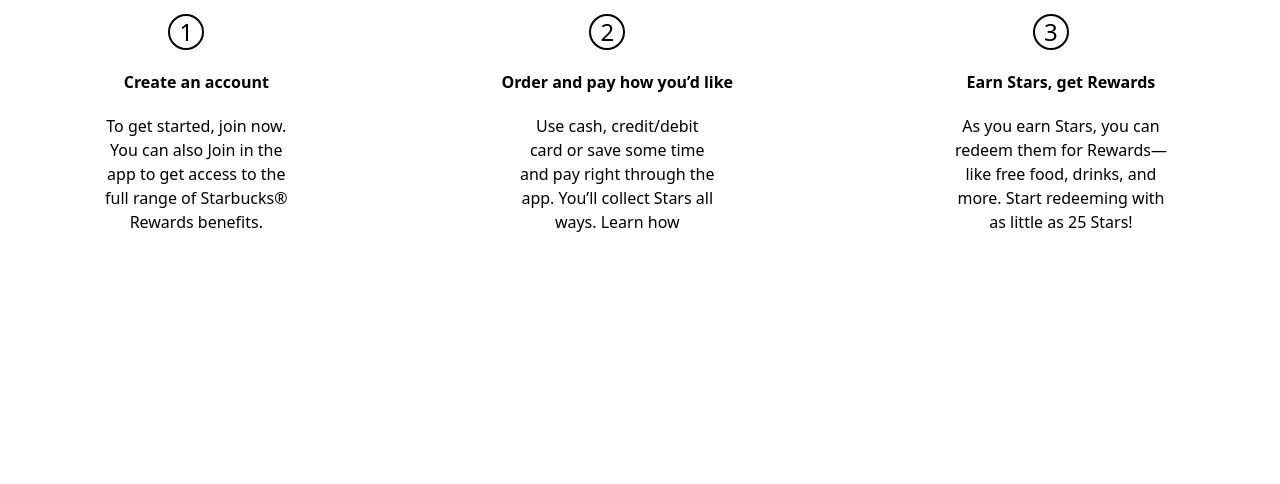
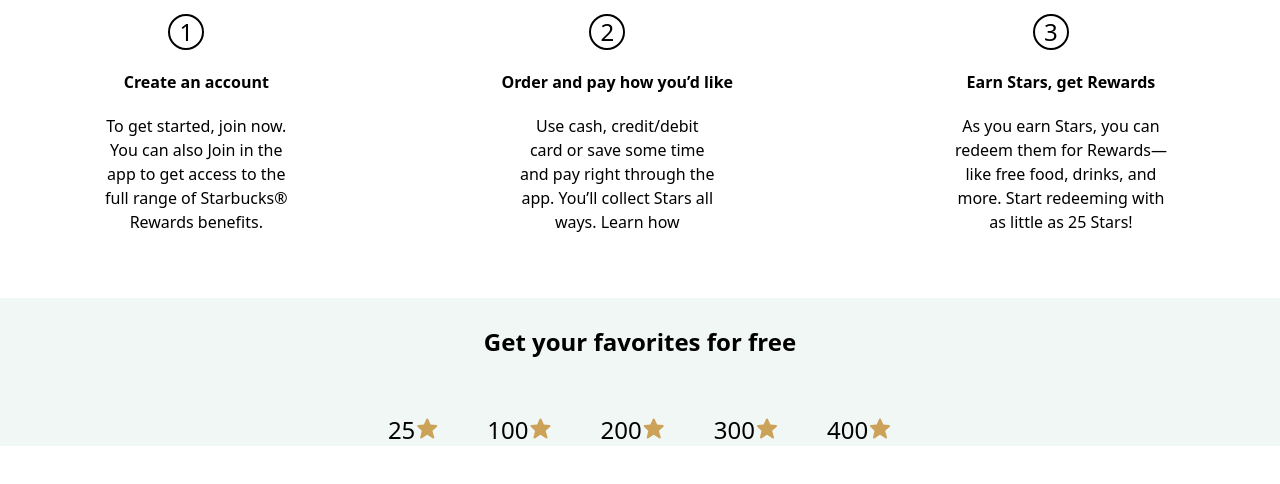
Before and after one commit to aboodJS/starbucks-rewards, a Vue app: page / in a window 1280 px wide. Shown: the part 838-1322 px from the top of the page. Built offline with nearby package versions, Linux system fonts and the light colour scheme.

Commit message:
started working on the rewards section

```diff
--- a/src/App.vue
+++ b/src/App.vue
@@ -1,6 +1,7 @@
 <script setup>
 import GetStarted from './components/getStarted.vue'
 import NavBar from './components/NavBar.vue'
+import RewardShocase from './components/rewardShocase.vue'
 </script>
 
 <template>
@@ -59,4 +60,5 @@
       >
     </main>
   </section>
+  <RewardShocase></RewardShocase>
 </template>
--- /dev/null
+++ b/src/components/rewardShocase.vue
@@ -0,0 +1,16 @@
+<template>
+  <main class="bg-[#f1f7f5]">
+    <div class="grid gap-14">
+      <h1 class="font-bold text-2xl text-center pt-7">Get your favorites for free</h1>
+      <ul class="flex justify-center">
+        <li class="text-2xl mx-6">25<i class="bx bxs-star" style="color: #cba258"></i></li>
+        <li class="text-2xl mx-6">100<i class="bx bxs-star" style="color: #cba258"></i></li>
+        <li class="text-2xl mx-6">200<i class="bx bxs-star" style="color: #cba258"></i></li>
+        <li class="text-2xl mx-6">300<i class="bx bxs-star" style="color: #cba258"></i></li>
+        <li class="text-2xl mx-6">400<i class="bx bxs-star" style="color: #cba258"></i></li>
+      </ul>
+    </div>
+
+    <section></section>
+  </main>
+</template>
```
